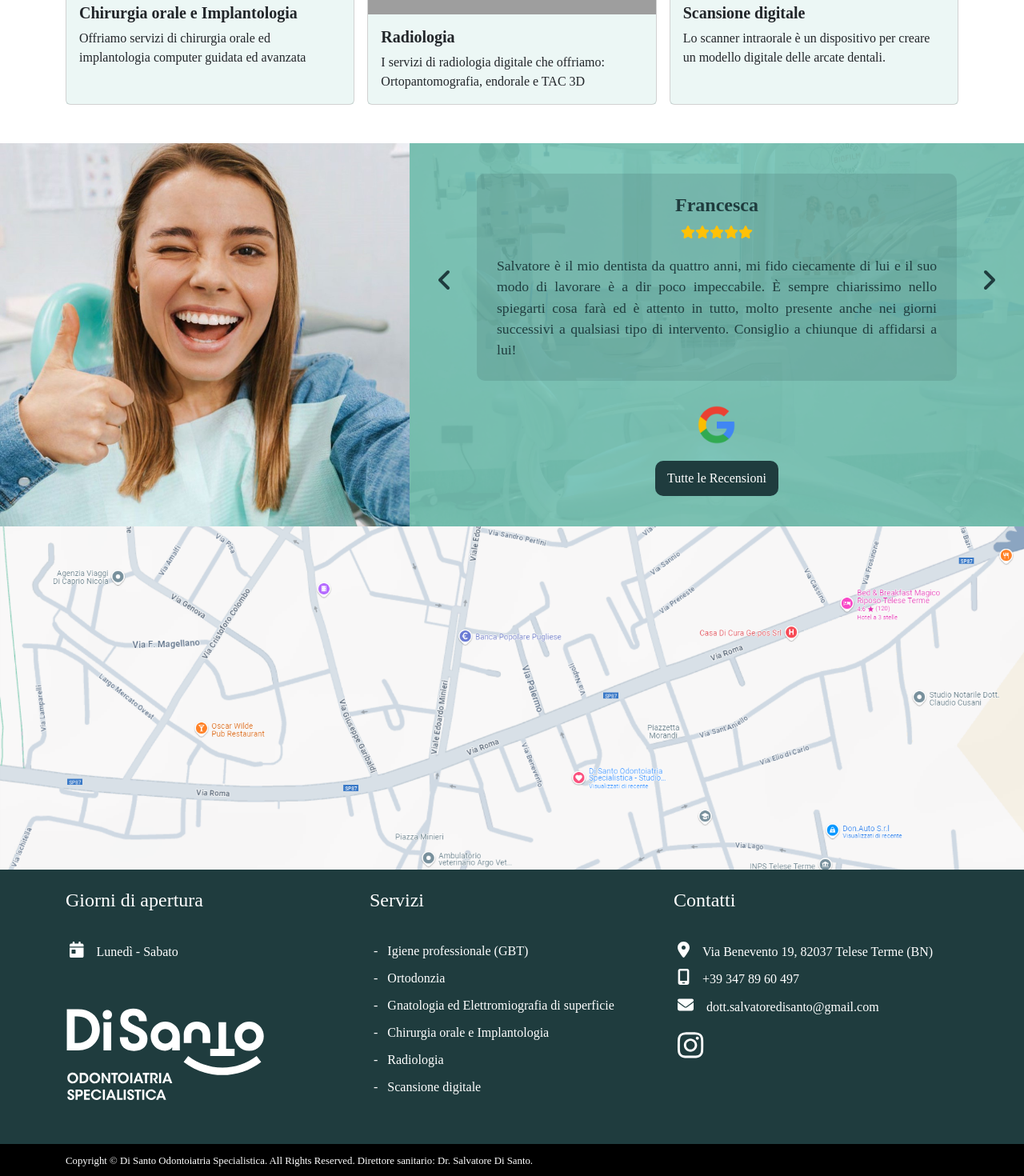
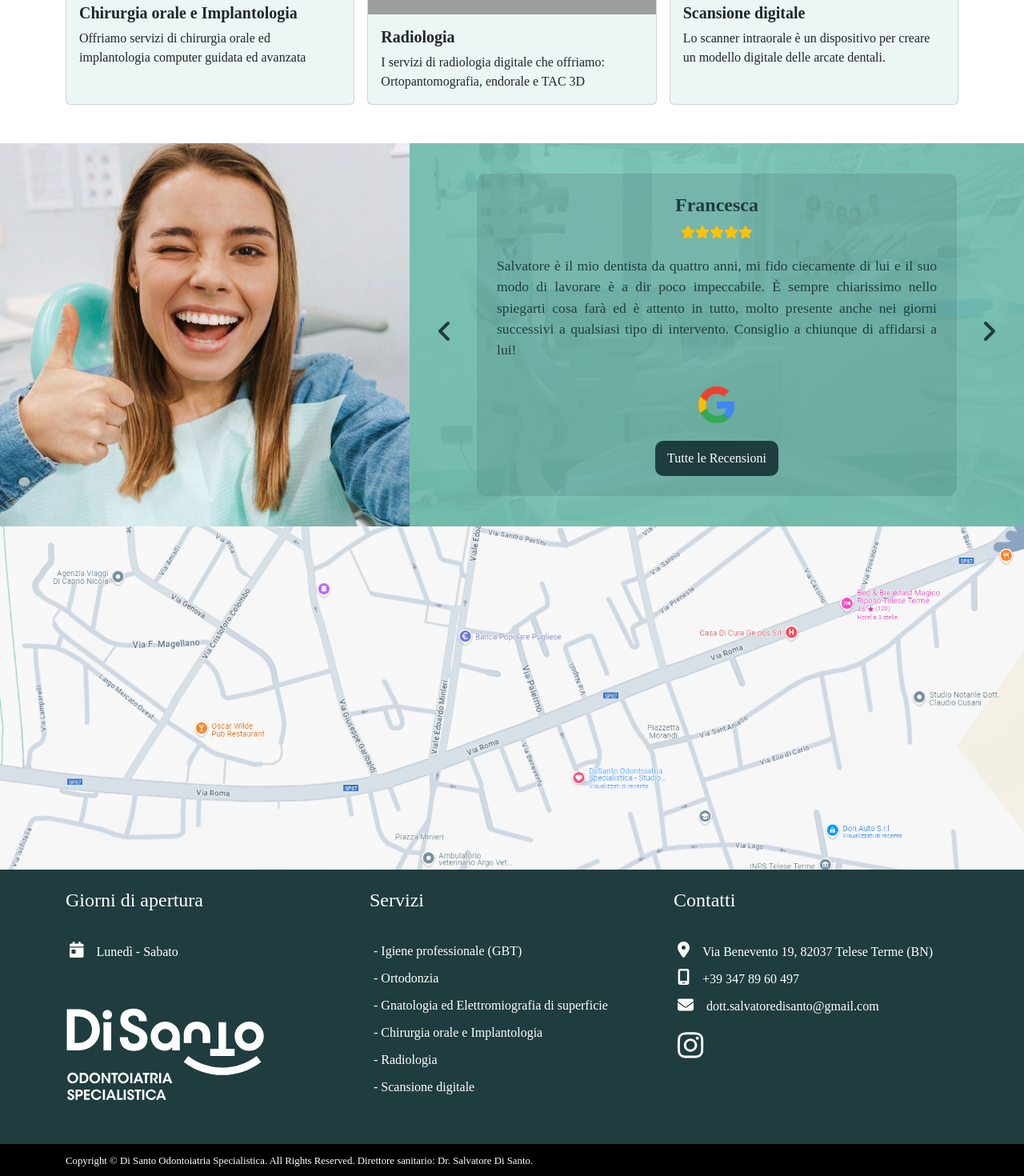
Before and after one commit to lorenzodisanto/medical-website, a Vue app: page / in a window 1280 px wide. Shown: the part 2024-3494 px from the top of the page at 80% size. Built offline with nearby package versions, Linux system fonts and the light colour scheme; grey boxes are pictures that could not be loaded; a web font is replaced by a local one.

Commit message:
style: review box

```diff
--- a/src/components/AppFooter.vue
+++ b/src/components/AppFooter.vue
@@ -33,15 +33,13 @@ export default {
           <h4>Servizi</h4>
           <ul>
             <li v-for="service in store.services" class="service-footer">
-              -
               <router-link
                 :to="{
                   name: 'service-details',
                   params: { slug: service.slug },
                 }"
-                class="ms-2"
               >
-                {{ service.name }}
+                - {{ service.name }}
               </router-link>
             </li>
           </ul>
@@ -62,12 +60,11 @@ export default {
               />+39 347 89 60 497
             </li>
             <li class="mail-link">
-              <font-awesome-icon
-                :icon="['fas', 'envelope']"
-                class="me-3 fs-5"
-              />
               <a href="mailto:dott.salvatoredisanto@gmail.com"
-                >dott.salvatoredisanto@gmail.com</a
+                ><font-awesome-icon
+                  :icon="['fas', 'envelope']"
+                  class="me-3 fs-5"
+                />dott.salvatoredisanto@gmail.com</a
               >
             </li>
             <li class="link-instagram">
--- a/src/components/home/Rewies.vue
+++ b/src/components/home/Rewies.vue
@@ -68,8 +68,8 @@ export default {
         <img src="../../assets/review.jpg" alt="" />
       </div>
       <div class="text-review">
-        <div class="review-container">
         <div class="review-box">
+          <div>
             <h4 class="text-center mb-2">{{ reviews[activeSlide].name }}</h4>
             <div class="text-center mb-3 text-warning">
               <span><font-awesome-icon :icon="['fas', 'star']" /></span>
@@ -86,6 +86,7 @@ export default {
               <font-awesome-icon icon="fa-solid fa-angle-right" />
             </div>
           </div>
+          <div class="review-box-bottom">
             <div class="google-logo">
               <img src="../../assets/google.png" alt="" />
             </div>
@@ -95,6 +96,7 @@ export default {
                 target="_blank"
                 >Tutte le Recensioni</a
               >
+            </div>
           </div>
         </div>
       </div>
@@ -117,11 +119,7 @@ export default {
   justify-content: center;
   background-image: url(../../assets/poltrona-bg.png);
   background-size: cover;
-  .review-container {
-    display: flex;
-    flex-direction: column;
-    align-items: center;
-    justify-content: space-between;
+
   .review-box {
     background-color: rgba(31, 60, 62, 0.13);
     border-radius: 10px;
@@ -152,7 +150,12 @@ export default {
     .next {
       right: -50px;
     }
+    .review-box-bottom {
+      display: flex;
+      flex-direction: column;
+      align-items: center;
     }
+
     a {
       text-decoration: none;
       color: $white;
```
Also changed, not shown: 1 other file (tests, documents, lock files or other folders). Lines whose indentation alone changed are shown as unchanged.
